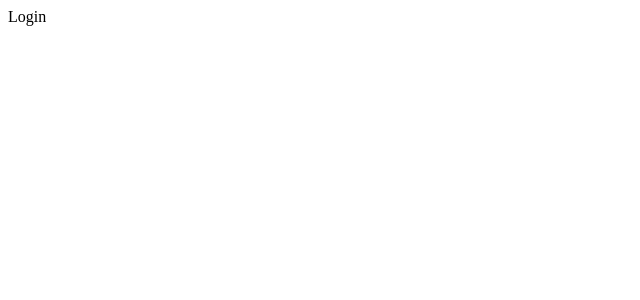
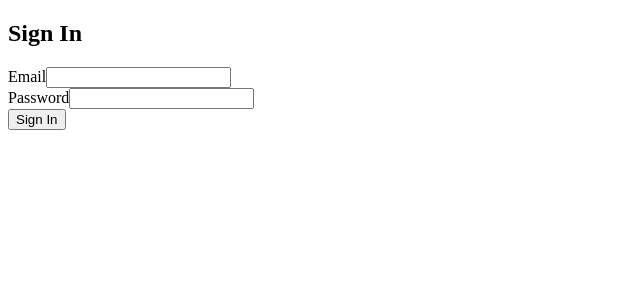
Before and after one commit to adewaleftk/PayMe-frontend, a React (Vite) app: page /login in a window 1280 px wide. Shown: the top 300 px of the page, without its empty margins (0-640 px from the left). Built offline with nearby package versions, Linux system fonts and the light colour scheme.

Commit message:
login page added

```diff
--- a/src/App.jsx
+++ b/src/App.jsx
@@ -1,6 +1,7 @@
 import { Route, Routes } from "react-router-dom"
 import Register from "./assets/components/Register"
 import Login from "./assets/components/Login"
+import Deposit from "./assets/components/Deposit"
 
 function App() {
   return (
@@ -8,6 +9,7 @@ function App() {
       <Routes>
         <Route index element={<Register/>} />
         <Route path="/login" element={<Login />} />
+        <Route path="/deposit" element={<Deposit />} />
       </Routes>
     </>
   )
--- a/src/assets/components/Login.jsx
+++ b/src/assets/components/Login.jsx
@@ -1,9 +1,88 @@
-import React from 'react'
+import { useState } from 'react';
+import { useNavigate } from 'react-router-dom';
 
 function Login() {
+  const [formData, setFormData] = useState({
+    email: '',
+    password: '',
+  });
+
+  const { email, password } = formData;
+  const navigate = useNavigate();
+
+  const handleChange = (e) => {
+    setFormData({ ...formData, [e.target.name]: e.target.value });
+  };
+
+  const handleSubmit = async (e) => {
+    e.preventDefault();
+
+    // Extract the email and password from the formData object
+    const { email, password } = formData;
+
+    // Create an object to send in the POST request
+    const signInData = {
+      email,
+      password,
+    };
+
+    try {
+      // Send a POST request to your sign-in API endpoint
+      const response = await fetch('https://payme-backend.onrender.com/api/v1/auth/login', {
+        method: 'POST',
+        headers: {
+          'Content-Type': 'application/json',
+        },
+        body: JSON.stringify(signInData),
+      });
+
+      if (response.ok) {
+        // Successful sign-in, parse the response JSON
+        const data = await response.json();
+
+        // Store the JWT token or perform other actions as needed
+        console.log('Successfully signed in:', data);
+        navigate('/deposit');
+
+        // You can redirect the user to another page or update the UI here
+      } else {
+        // Sign-in failed, handle error response
+        const errorData = await response.json();
+        console.error('Sign-in failed:', errorData);
+      }
+    } catch (error) {
+      console.error('Error during sign-in:', error);
+      // Handle other errors, such as network issues
+    }
+  };
+
+
   return (
-    <div>Login</div>
-  )
+    <div>
+      <h2>Sign In</h2>
+      <form onSubmit={handleSubmit}>
+        <div>
+          <label>Email</label>
+          <input
+            type="email"
+            name="email"
+            value={email}
+            onChange={handleChange}
+          />
+        </div>
+        <div>
+          <label>Password</label>
+          <input
+            type="password"
+            name="password"
+            value={password}
+            onChange={handleChange}
+          />
+        </div>
+        <button type="submit">Sign In</button>
+      </form>
+    </div>
+  );
 }
 
-export default Login
+export default Login;
```
